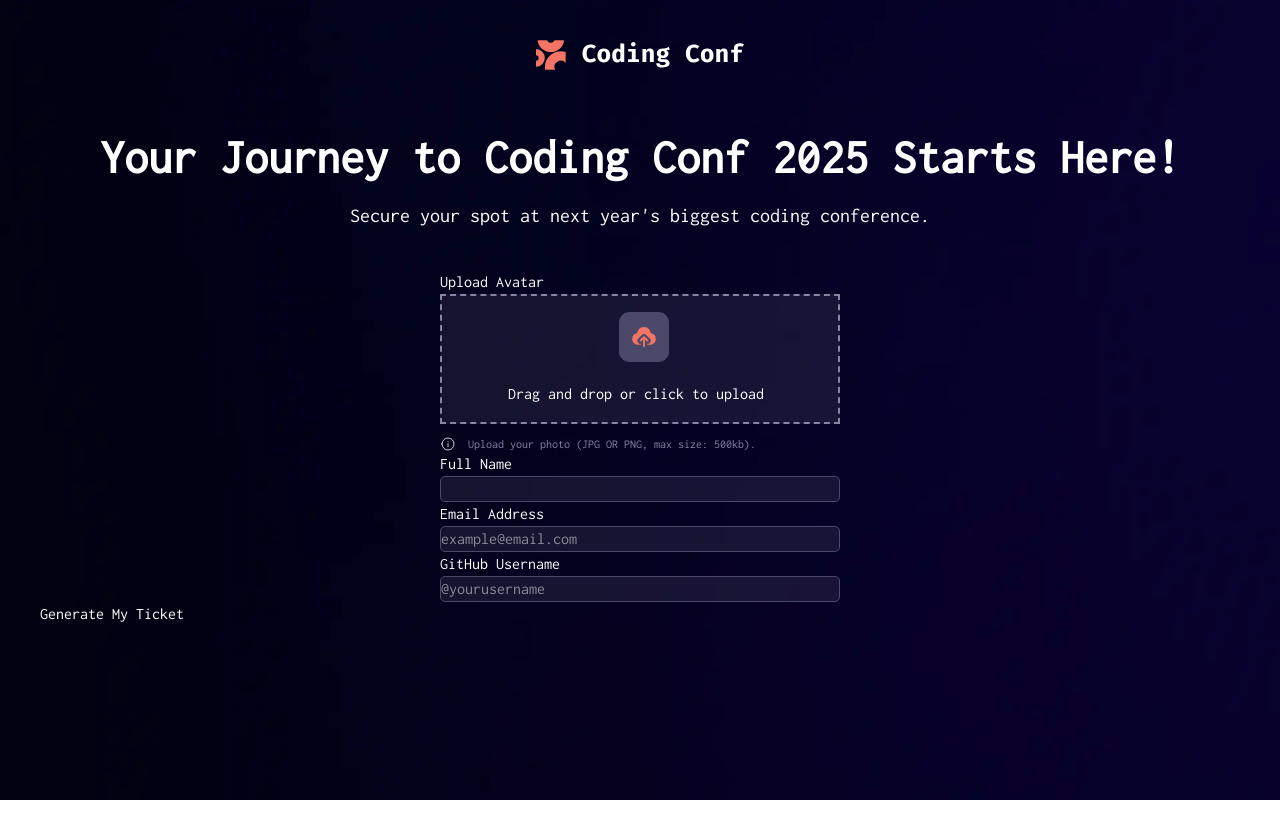
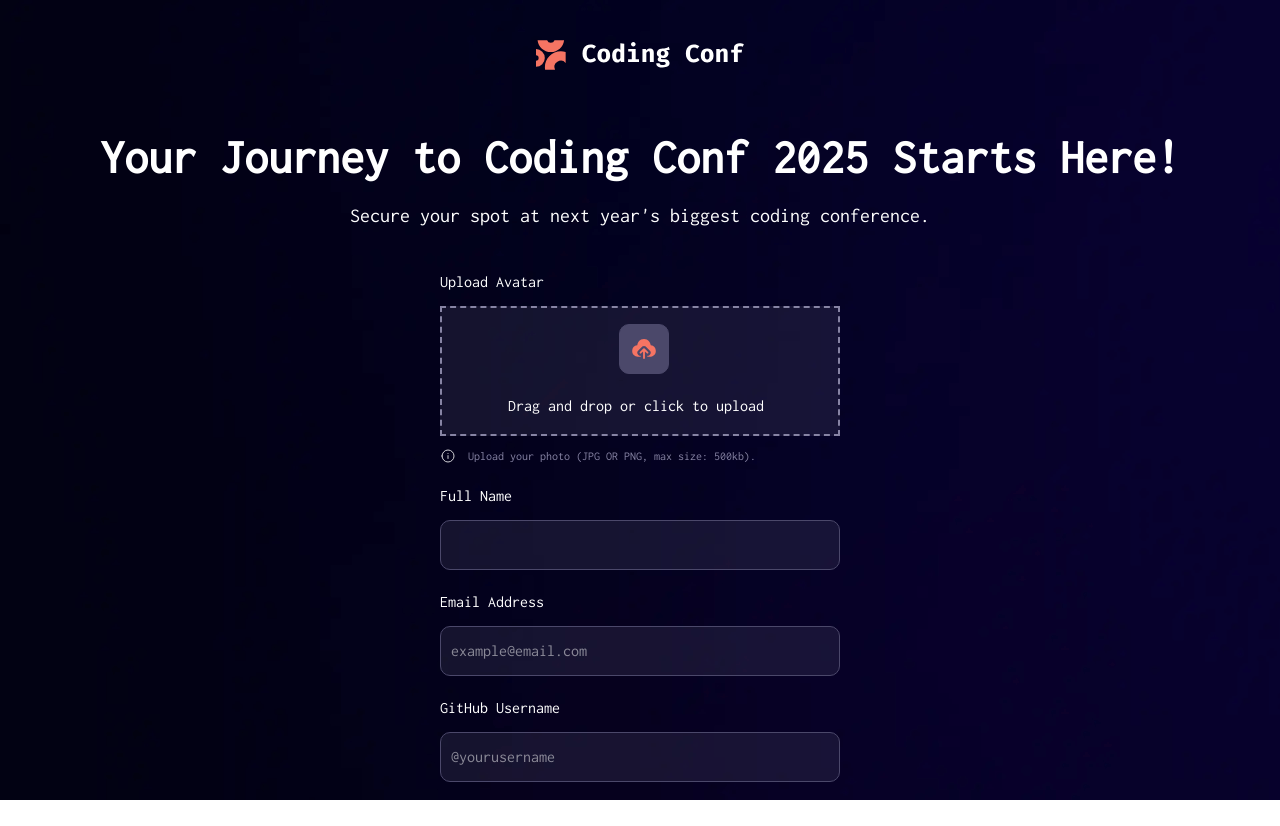
Before and after one commit to azanra/conference-ticket, a React (Vite) app: page / in a window 1280 px wide. Before the commit the page ends 800 px from the top, so only its background shows below. Built offline with nearby package versions, Linux system fonts and the light colour scheme.

Commit message:
Improve readability by adding space on each item

```diff
--- a/src/App.css
+++ b/src/App.css
@@ -69,6 +69,8 @@ body {
 .inputElement {
   border: 1px solid var(--Neutral-700);
   background-color: var(--input-bg);
-  border-radius: 5px;
+  border-radius: 10px;
   width: 100%;
+  padding: 5px 10px;
+  height: 50px;
 }
--- a/src/component/avatarUpload.jsx
+++ b/src/component/avatarUpload.jsx
@@ -22,7 +22,7 @@ export default function AvatarUpload({ ticket, handleTicket }) {
 
   return (
     <div>
-      <p>Upload Avatar</p>
+      <p className="mb-3">Upload Avatar</p>
       <div
         htmlFor=""
         className="border-2 border-dashed border-(--Neutral-500) bg-(--input-bg) p-4 relative w-[400px]"
--- a/src/component/form.jsx
+++ b/src/component/form.jsx
@@ -64,7 +64,7 @@ export default function Form({ ticket, status, handleTicket, setStatus }) {
             });
           }}
         >
-          <div className="centerComponent">
+          <div className="centerComponent mb-5">
             <AvatarUpload ticket={ticket} handleTicket={handleTicket} />
           </div>
           <div className="centerComponent">
--- a/src/component/input.jsx
+++ b/src/component/input.jsx
@@ -16,8 +16,8 @@ export default function Input({
     });
   }
   return (
-    <div className="w-[400px]">
-      <div>
+    <div className="w-[400px] mb-5">
+      <div className="mb-3">
         <label htmlFor="input">{template.label}</label>
       </div>
       <div>
```
